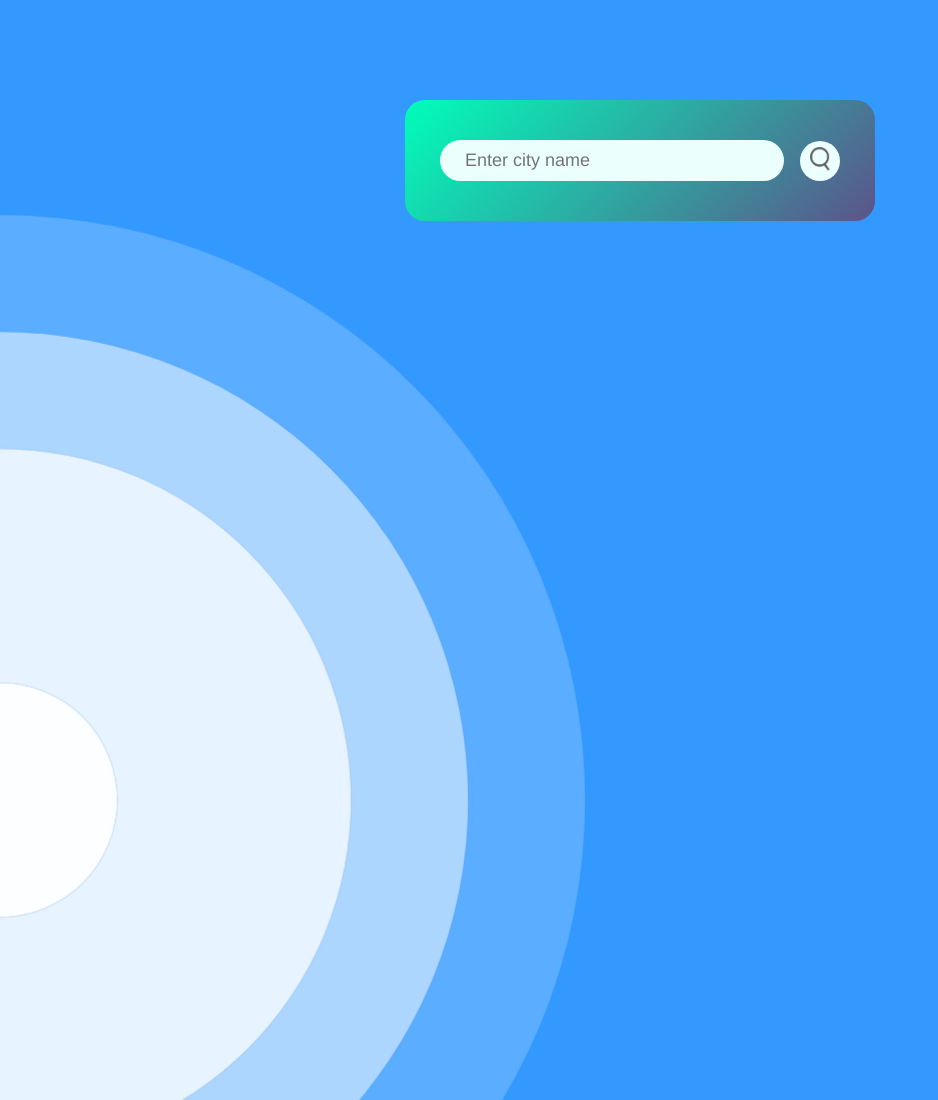
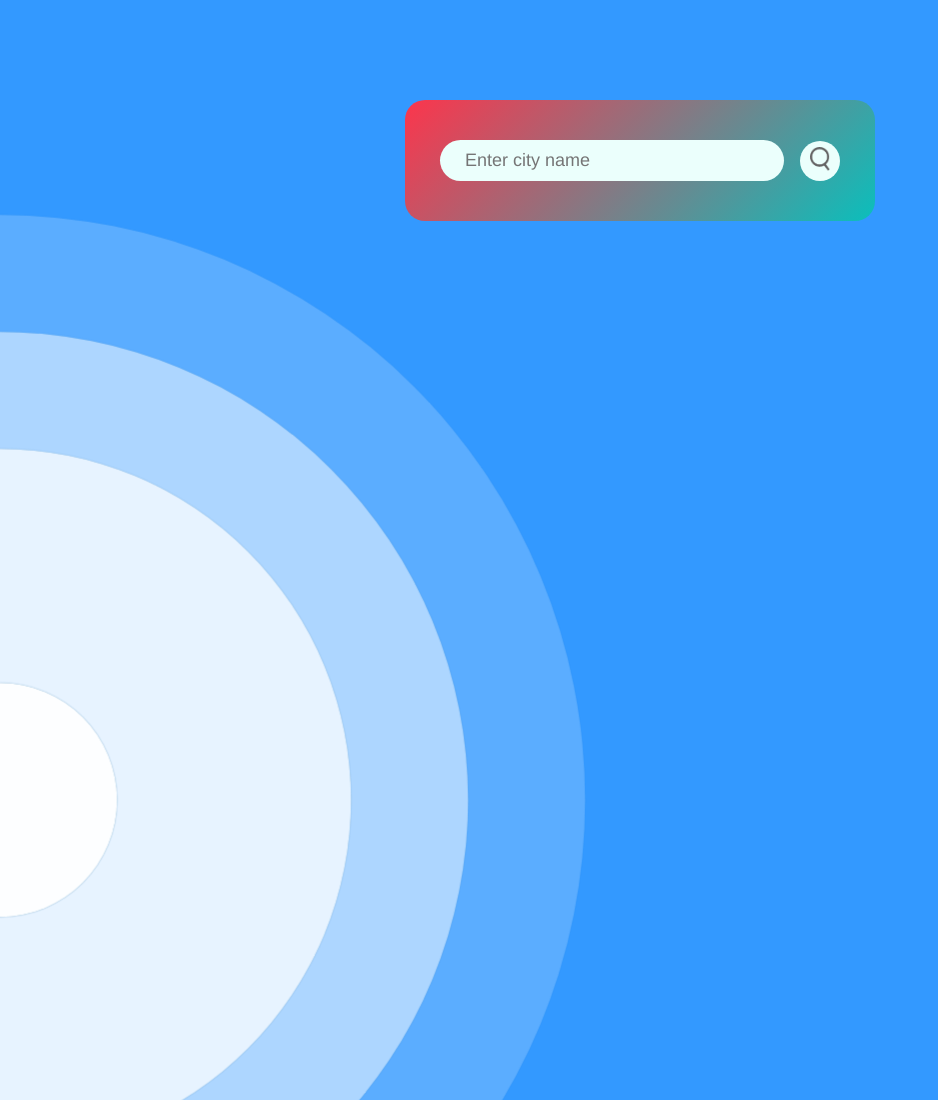
Before and after one commit to Dzuhaib/30-days-30-javascript-projects, a plain HTML site: page Day 01/index.html in a window 1280 px wide. Shown: the top 1100 px of the page, without its empty margins (0-938 px from the left). Drawn offline with Linux system fonts and the light colour scheme.

Commit message:
Update style.css

```diff
--- a/Day 01/style.css
+++ b/Day 01/style.css
@@ -17,7 +17,7 @@ body{
     align-items: center;
     width: 100%;
     max-width: 470px;
-    background: linear-gradient(135deg, #00feba, #5b548a);
+    background: linear-gradient(135deg, #FC354C, #0ABFBC);
     color: #fff;
     margin: 100px auto 0;
     border-radius: 20px;
```
